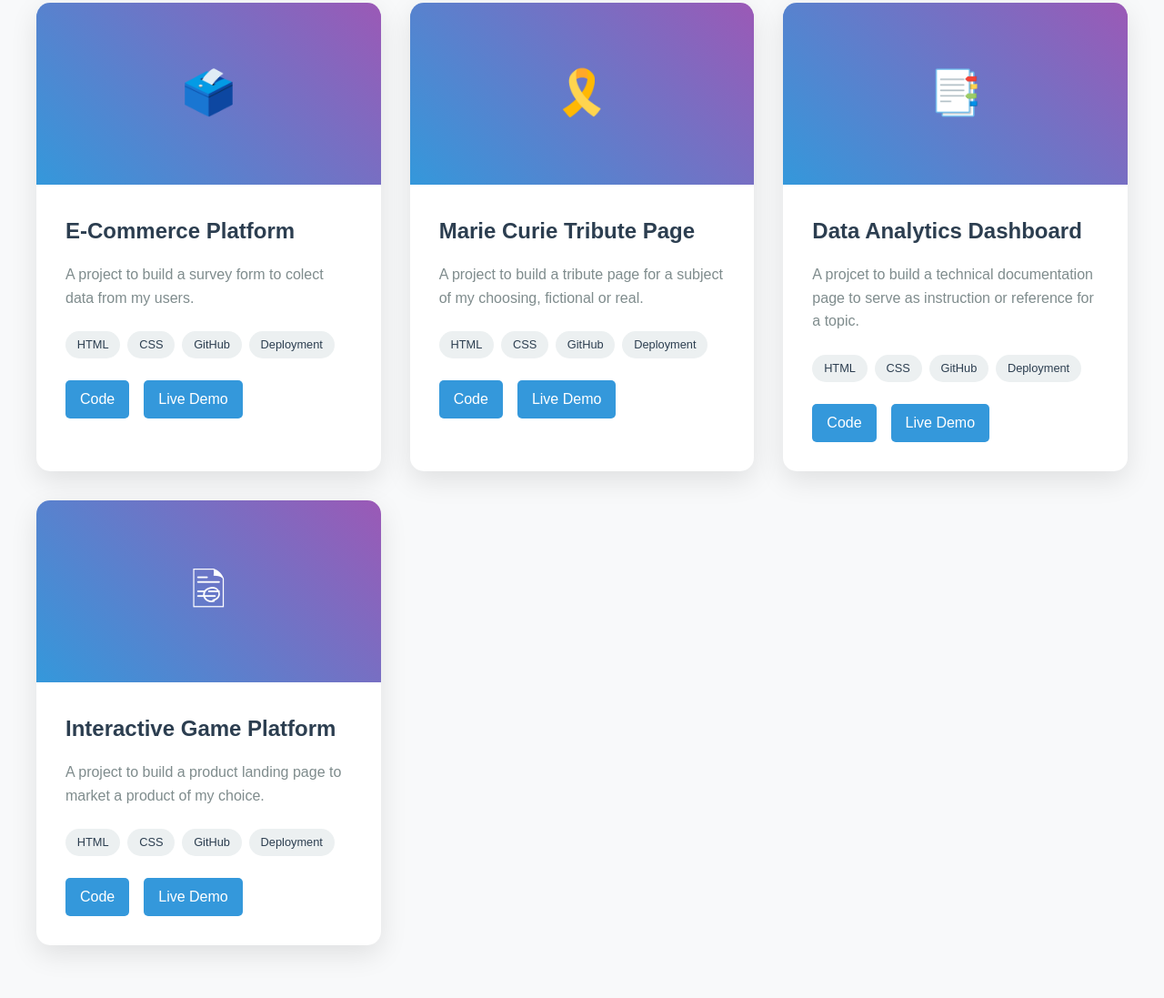
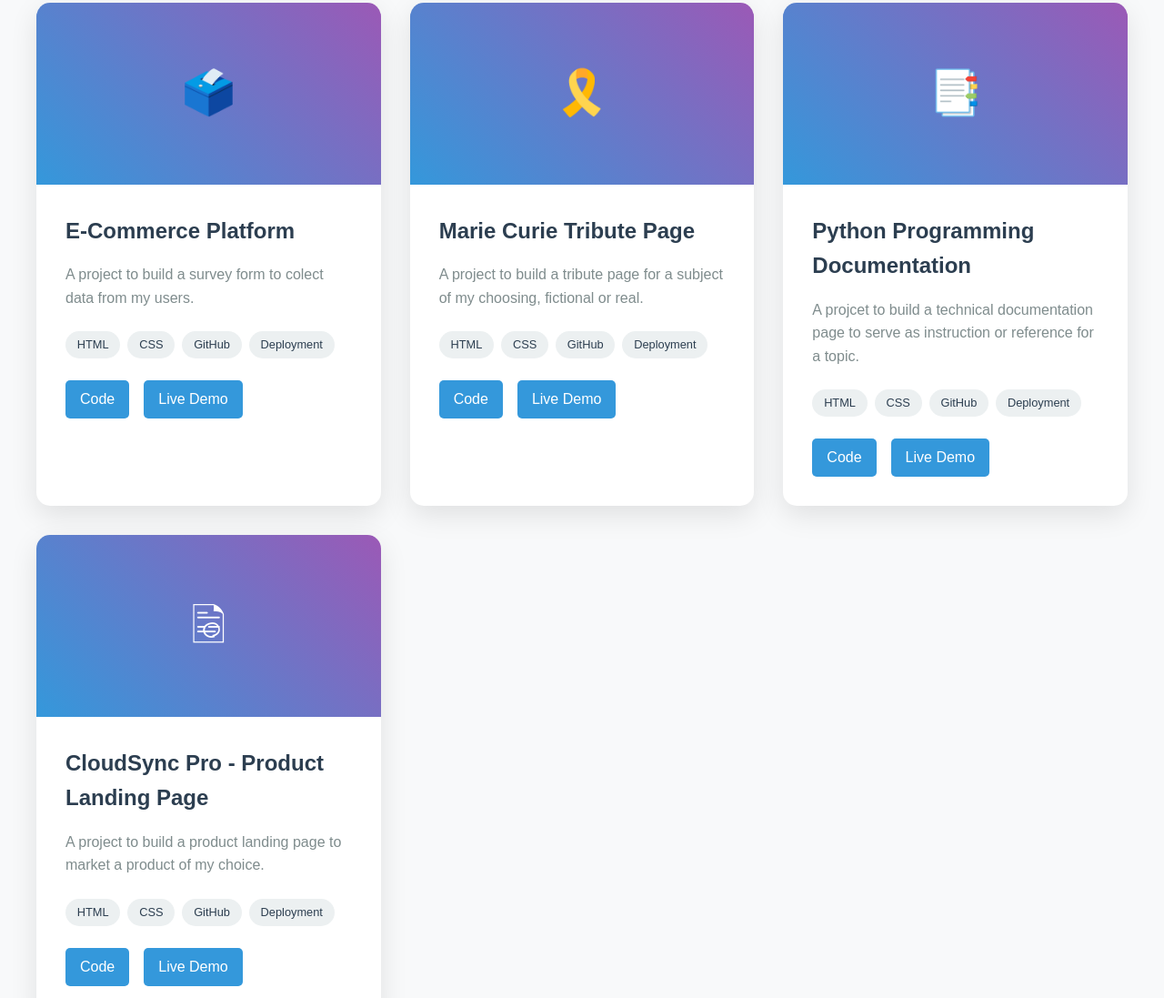
Before and after one commit to fahadelahikhan/Fahad-Elahi-Khan---Personal-Portfolio, a plain HTML site: page index.html in a window 1280 px wide. Shown: the part 1002-2099 px from the top of the page at 91% size. Drawn offline with Linux system fonts and the light colour scheme.

Commit message:
Updated html file

```diff
--- a/index.html
+++ b/index.html
@@ -503,7 +503,7 @@
                 <div class="project-tile">
                     <div class="project-image">📑</div>
                     <div class="project-content">
-                        <h3 class="project-title">Data Analytics Dashboard</h3>
+                        <h3 class="project-title">Python Programming Documentation</h3>
                         <p class="project-description">
                             A projcet to build a technical documentation page to serve as instruction or reference for a topic.
                         </p>
@@ -523,7 +523,7 @@
                 <div class="project-tile">
                     <div class="project-image">🗟</div>
                     <div class="project-content">
-                        <h3 class="project-title">Interactive Game Platform</h3>
+                        <h3 class="project-title">CloudSync Pro - Product Landing Page</h3>
                         <p class="project-description">
                             A project to build a product landing page to market a product of my choice.
                         </p>
```
